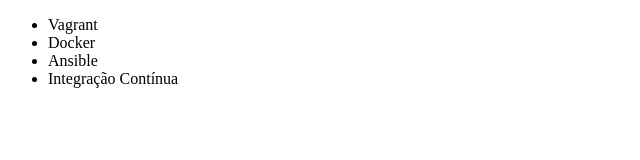
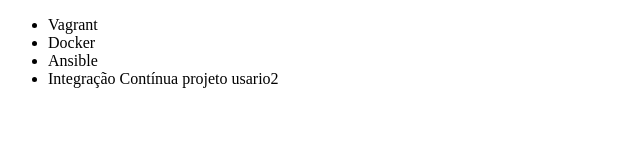
Before and after one commit to henriquegoldani/AluraGit, a plain HTML site: page index.html in a window 1280 px wide. Shown: the full height of the page, 0-640 px from the left. Drawn offline with Linux system fonts and the light colour scheme.

Commit message:
Alterando texto

```diff
--- a/index.html
+++ b/index.html
@@ -9,7 +9,7 @@
         <li>Vagrant</li>
         <li>Docker</li>
         <li>Ansible</li>
-        <li>Integração Contínua</li>
+        <li>Integração Contínua projeto usario2</li>
     </ul>
 </body>
 </html>
```
